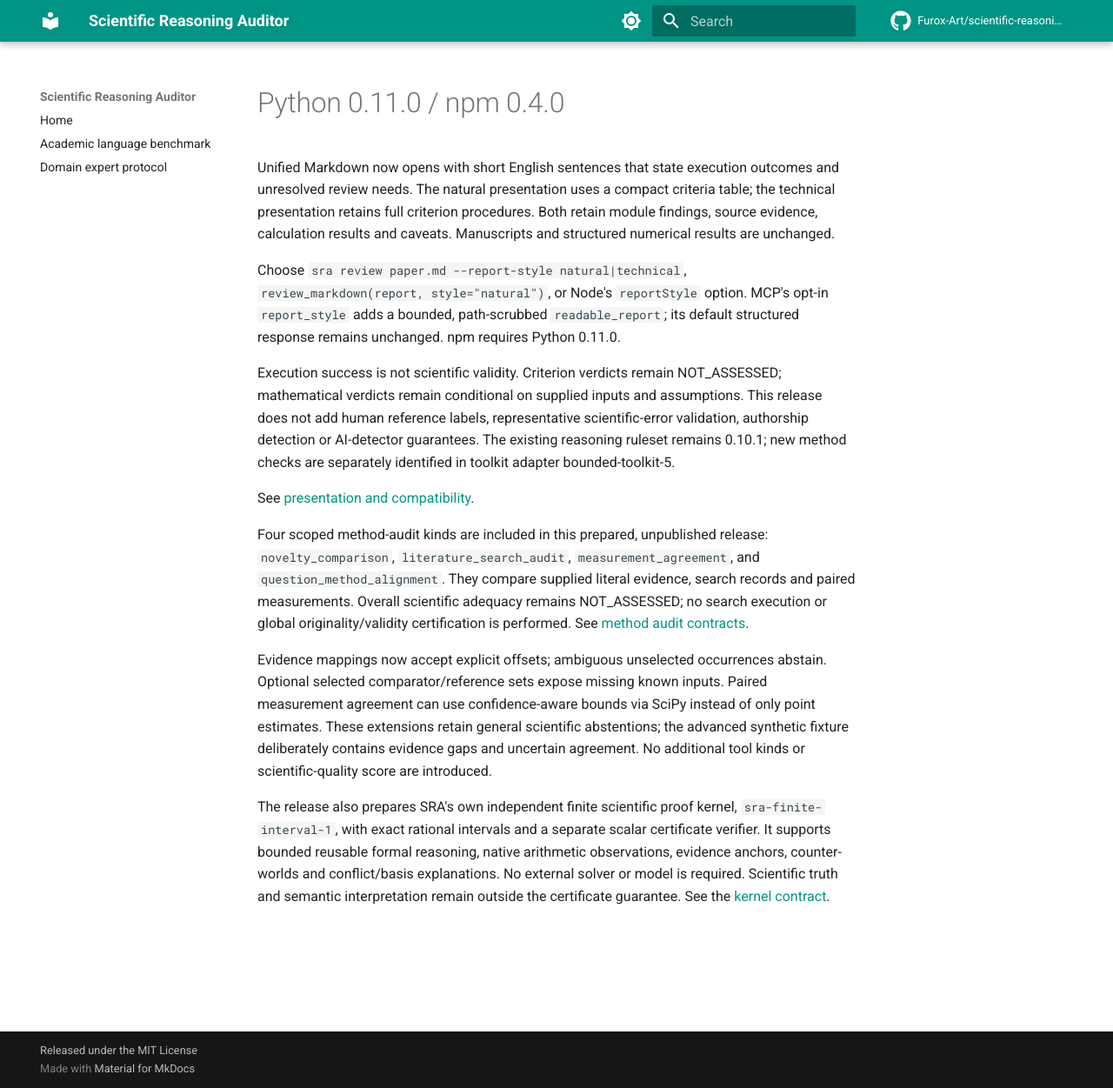
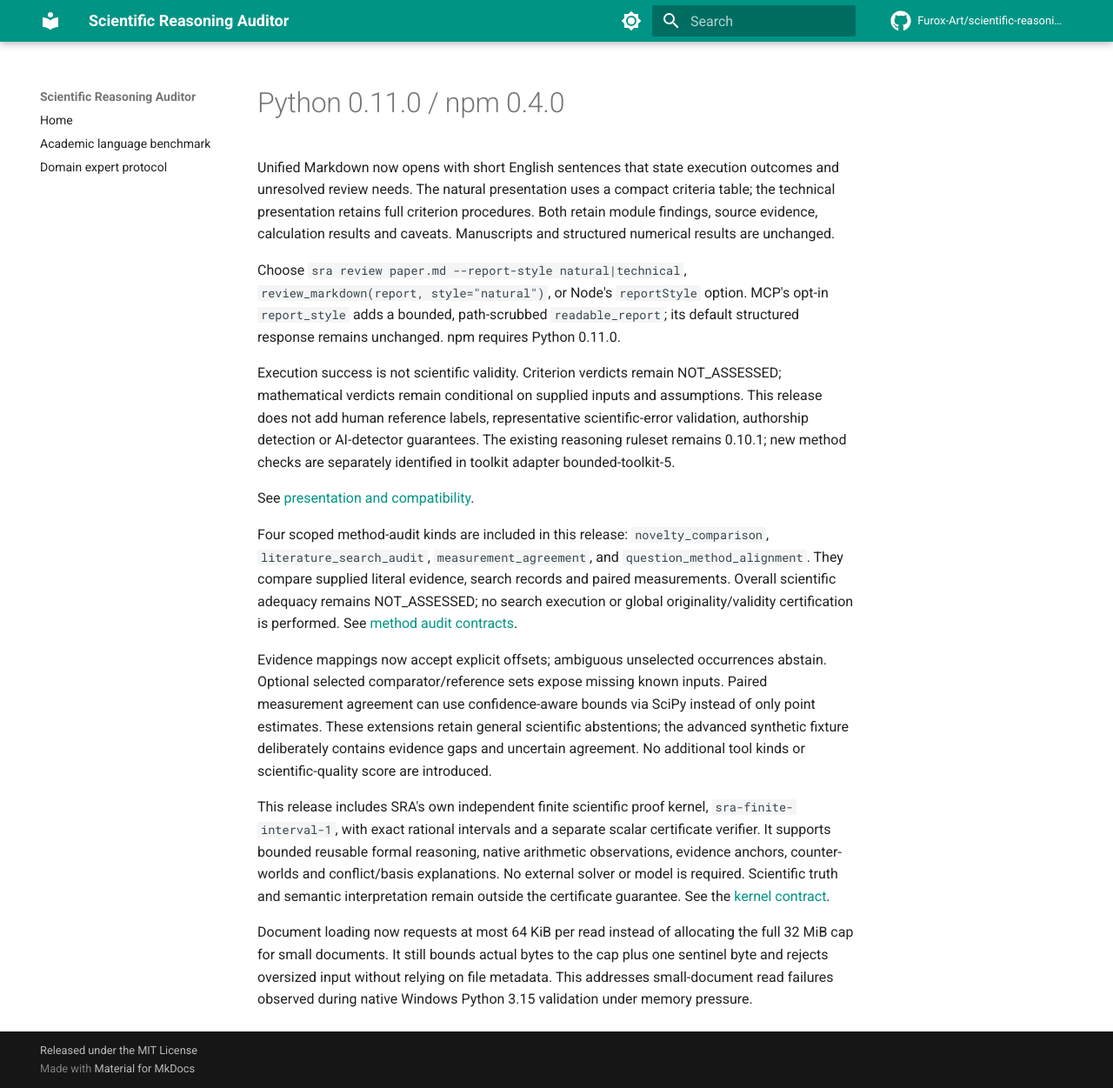
Before and after one commit to Furox-Art/scientific-reasoning-auditor, an MkDocs documentation site: the page built from docs/releases/0.11.0.md, in a window 1280 px wide and 1251 px high. Shown: the whole window at 87% size. Built offline with MkDocs 1.6.1 and Material for MkDocs 9.7.7, drawn with Linux system fonts in a browser that asks for light colours; comment, search, counter and statistics services are not loaded.

Commit message:
fix: reduce bounded document read allocations for Windows validation

```diff
--- a/docs/releases/0.11.0.md
+++ b/docs/releases/0.11.0.md
@@ -21,7 +21,7 @@ identified in toolkit adapter bounded-toolkit-5.
 See [presentation and compatibility](../REPORT_STYLE.md).
 
 
-Four scoped method-audit kinds are included in this prepared, unpublished release:
+Four scoped method-audit kinds are included in this release:
 `novelty_comparison`, `literature_search_audit`, `measurement_agreement`, and
 `question_method_alignment`. They compare supplied literal evidence, search
 records and paired measurements. Overall scientific adequacy remains NOT_ASSESSED;
@@ -37,10 +37,17 @@ the advanced synthetic fixture deliberately contains evidence gaps and uncertain
 agreement. No additional tool kinds or scientific-quality score are introduced.
 
 
-The release also prepares SRA's own independent finite scientific proof kernel,
+This release includes SRA's own independent finite scientific proof kernel,
 `sra-finite-interval-1`, with exact rational intervals and a separate scalar
 certificate verifier. It supports bounded reusable formal reasoning, native
 arithmetic observations, evidence anchors, counter-worlds and conflict/basis
 explanations. No external solver or model is required. Scientific truth and
 semantic interpretation remain outside the certificate guarantee. See the
 [kernel contract](../SCIENCE_KERNEL.md).
+
+
+Document loading now requests at most 64 KiB per read instead of allocating the
+full 32 MiB cap for small documents. It still bounds actual bytes to the cap plus
+one sentinel byte and rejects oversized input without relying on file metadata.
+This addresses small-document read failures observed during native Windows
+Python 3.15 validation under memory pressure.
```
Also changed, not shown: CHANGELOG.md (+3 -1 lines), README.md (+2 -2 lines), docs/METHOD_AUDITS.md (+1 -1 lines), 2 other files.
